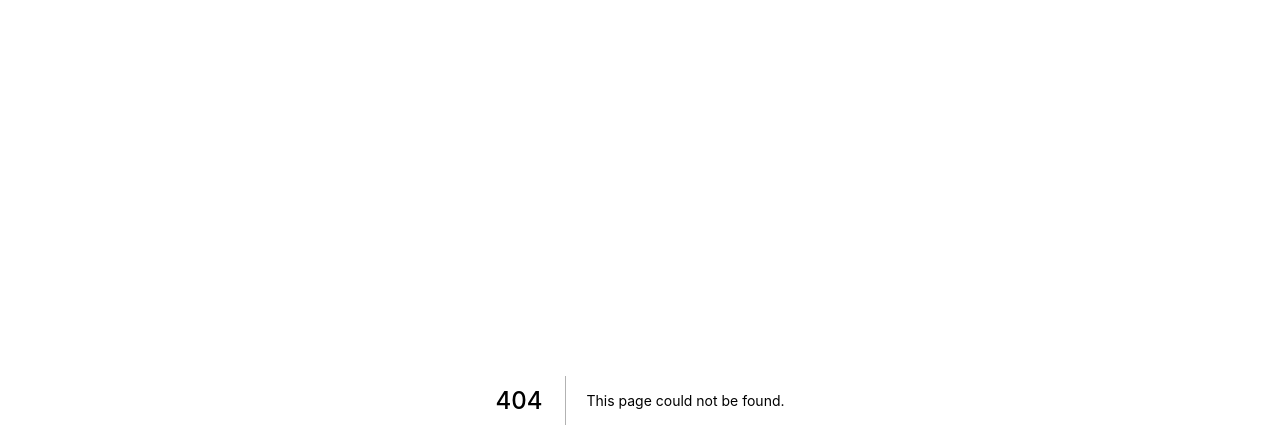
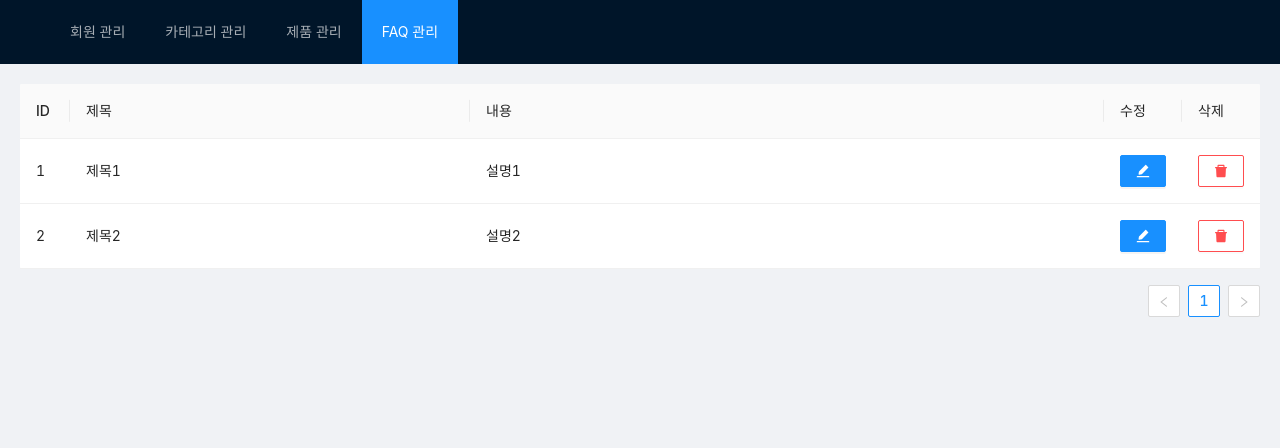
Before and after one commit to mash-up-kr/myunvely-landing, a Next.js app: page /admin/faq in a window 1280 px wide. Before the commit this address had no page. Shown: the top 448 px of the page. Built offline with nearby package versions, Linux system fonts and the light colour scheme.

Commit message:
ADD faq interface and page

```diff
--- /dev/null
+++ b/components/FaqModifyModal.tsx
@@ -0,0 +1,51 @@
+import React, { useCallback } from 'react';
+import Faq from 'models/Faq';
+import { Modal, Input, Form, notification } from 'antd';
+
+interface FaqModifyModalProps {
+	visible: boolean;
+	faq?: Faq;
+	onSubmit: (faq: Faq) => void;
+	onClose: () => void;
+}
+
+const FaqModifyModal = (props: FaqModifyModalProps) => {
+	const { visible, faq, onSubmit, onClose } = props;
+	const [form] = Form.useForm();
+
+	const handleOk = useCallback(() => {
+		form
+			.validateFields()
+			.then(values => {
+				form.resetFields();
+				onSubmit(values as Faq);
+				onClose();
+			})
+			.catch(() => {
+				notification.open({
+					message: '오류 발생',
+					description: '값을 확인해주세요.',
+				});
+			});
+	}, []);
+
+	return (
+		<Modal title={`FAQ 수정 - ${faq?.title}`} visible={visible} onOk={handleOk} onCancel={onClose}>
+			<Form form={form} initialValues={faq} layout="vertical">
+				<Form.Item hidden name="id" />
+				<Form.Item name="title" label="제목" rules={[{ required: true, message: '필수값입니다.' }]}>
+					<Input />
+				</Form.Item>
+				<Form.Item
+					name="description"
+					label="설명"
+					rules={[{ required: true, message: '필수값입니다.' }]}
+				>
+					<Input.TextArea rows={5} />
+				</Form.Item>
+			</Form>
+		</Modal>
+	);
+};
+
+export default FaqModifyModal;
--- /dev/null
+++ b/models/Faq.ts
@@ -0,0 +1,7 @@
+interface Faq {
+	id: number;
+	title: string;
+	description: string;
+}
+
+export default Faq;
--- /dev/null
+++ b/pages/admin/faq/index.tsx
@@ -0,0 +1,105 @@
+import React, { useCallback, useState } from 'react';
+import { Table, Button } from 'antd';
+import { DeleteFilled, EditFilled } from '@ant-design/icons';
+
+import AdminLayout from 'components/AdminLayout';
+import Faq from 'models/Faq';
+import FaqModifyModal from 'components/FaqModifyModal';
+
+const AdminFaqListPage = () => {
+	const [isModalShown, setIsModalShown] = useState(false);
+	const [selectedFaq, setSelectedFaq] = useState<Faq | undefined>(undefined);
+	const [data] = useState(dataSource);
+
+	const handleDelete = useCallback(
+		(id: number) => () => {
+			console.log(id);
+			// TODO: DELETE
+		},
+		[dataSource],
+	);
+
+	const handleModify = useCallback((faq: Faq) => {
+		console.log(faq);
+		// TODO: MODIFY
+	}, []);
+
+	const handleModalShow = useCallback(
+		(id: number) => () => {
+			setIsModalShown(true);
+			setSelectedFaq(data.find(d => d.id === id));
+		},
+		[selectedFaq, data],
+	);
+
+	const columns = [
+		{
+			title: 'ID',
+			dataIndex: 'id',
+			key: 'id',
+			width: 50,
+		},
+		{
+			title: '제목',
+			dataIndex: 'title',
+			key: 'title',
+			width: 400,
+		},
+		{
+			title: '내용',
+			dataIndex: 'description',
+			key: 'description',
+		},
+		{
+			title: '수정',
+			dataIndex: 'id',
+			key: 'modify',
+			width: 50,
+			render: (id: number) => (
+				<Button onClick={handleModalShow(id)} type="primary">
+					<EditFilled />
+				</Button>
+			),
+		},
+		{
+			title: '삭제',
+			dataIndex: 'id',
+			key: 'delete',
+			width: 50,
+			render: (id: number) => (
+				<Button onClick={handleDelete(id)} danger>
+					<DeleteFilled />
+				</Button>
+			),
+		},
+	];
+
+	return (
+		<AdminLayout>
+			<Table dataSource={data} columns={columns} />
+			{isModalShown && (
+				<FaqModifyModal
+					visible={isModalShown}
+					faq={selectedFaq}
+					onSubmit={handleModify}
+					onClose={() => setIsModalShown(false)}
+				/>
+			)}
+		</AdminLayout>
+	);
+};
+
+export default AdminFaqListPage;
+
+const dataSource: Faq[] = [
+	{
+		id: 1,
+		title: '제목1',
+		description: '설명1',
+	},
+	{
+		id: 2,
+		title: '제목2',
+		description: '설명2',
+	},
+];
--- a/pages/admin/product/index.tsx
+++ b/pages/admin/product/index.tsx
@@ -1,4 +1,4 @@
-import React, { useState, useEffect, useCallback } from 'react';
+import React, { useState, useCallback } from 'react';
 import { Table, Button } from 'antd';
 import styled from '@emotion/styled';
 
```
